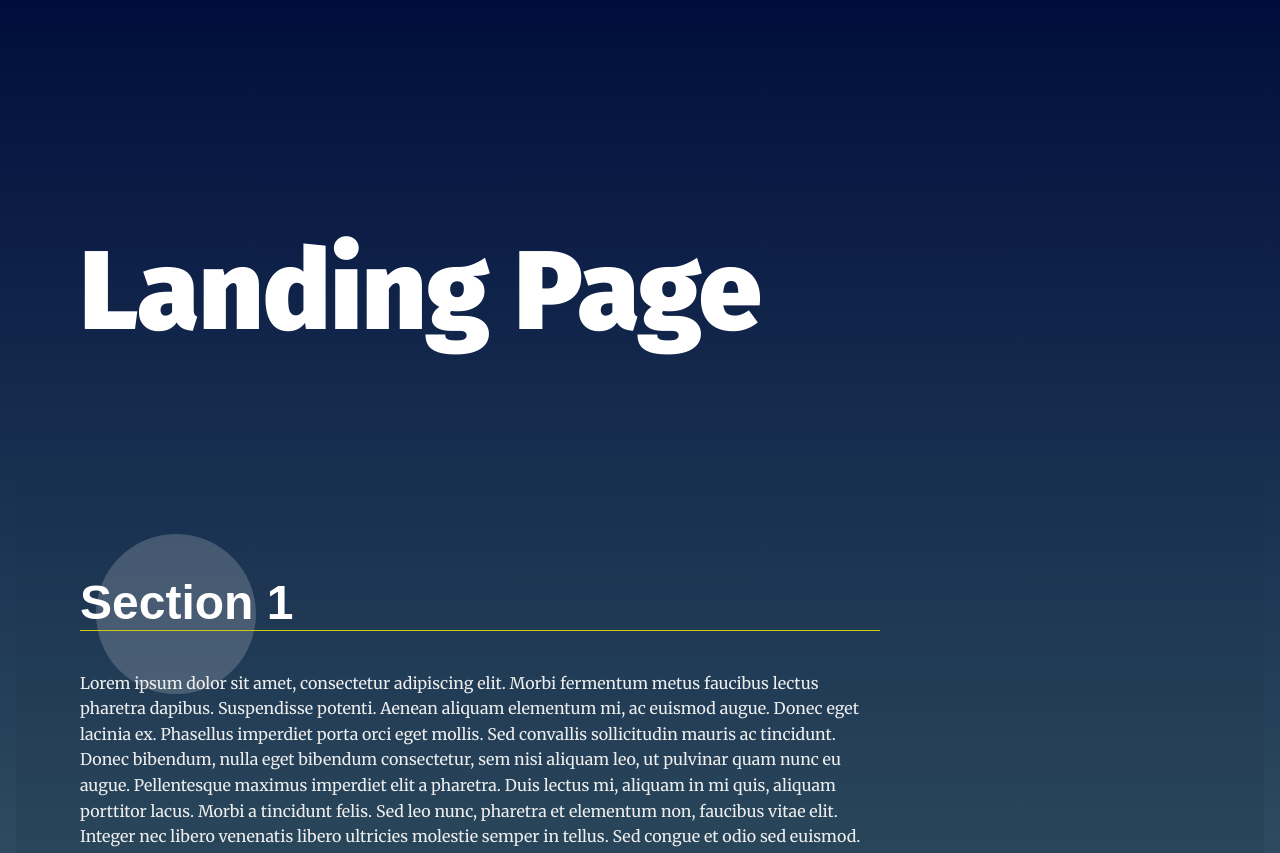
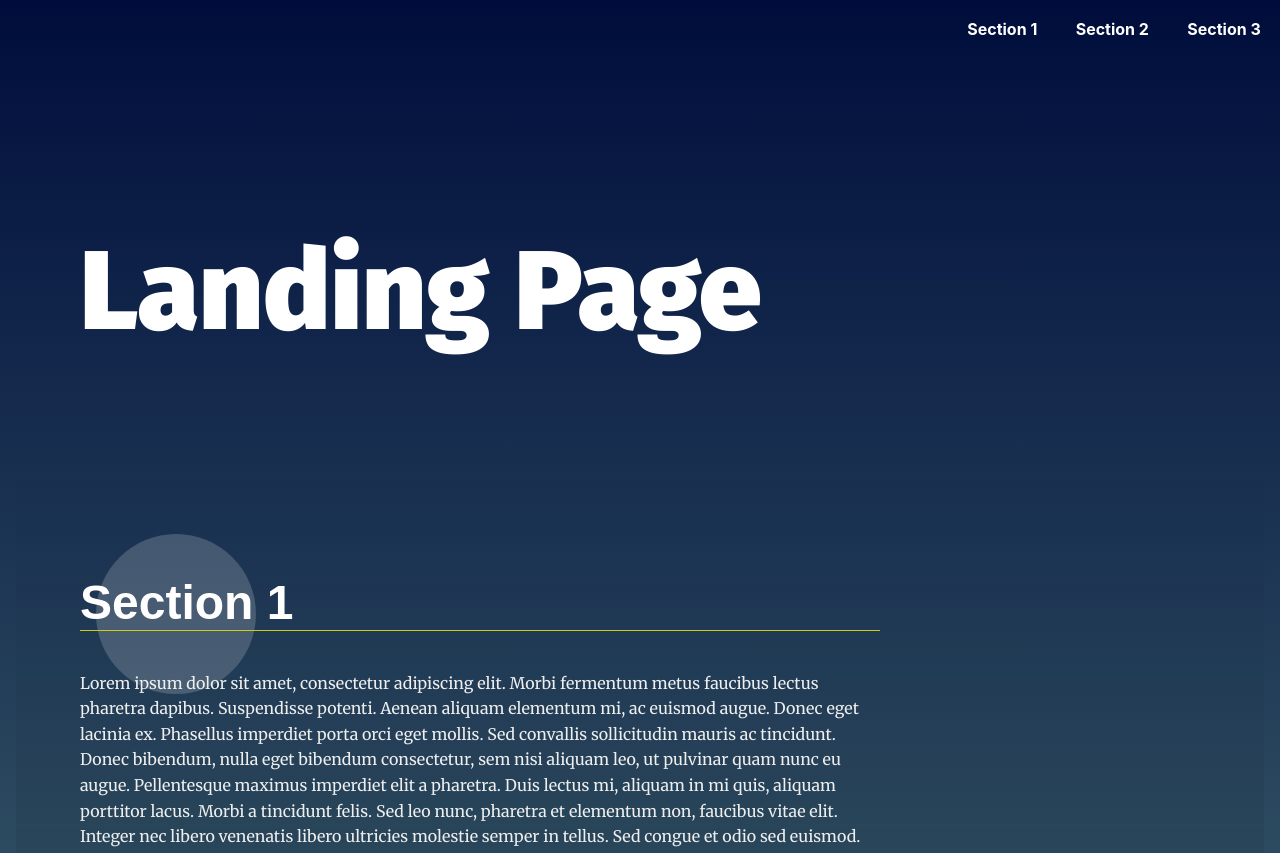
Before and after one commit to BackYard911/landing-page, a plain HTML site: page index.html in a window 1280 px wide. Shown: the top 853 px of the page. Drawn offline with Linux system fonts and the light colour scheme.

Commit message:
added the nav menu

```diff
--- a/css/styles.css
+++ b/css/styles.css
@@ -45,6 +45,7 @@ p {
     color: #eee;
 }
 
+
 /* ---- Layout Rules ---- */
 main {
     margin: 10vh 1em 10vh;
@@ -72,6 +73,9 @@ section {
 
 .navbar__menu li {
     display: inline-block;
+    margin: 1.5%;
+    font-family:-apple-system, BlinkMacSystemFont, 'Segoe UI', Roboto, Oxygen, Ubuntu, Cantarell, 'Open Sans', 'Helvetica Neue', sans-serif;
+    font-weight: bold;
 }
 
 .navbar__menu .menu__link {
@@ -90,11 +94,12 @@ section {
 
 /* Header Styles */
 .page__header {
-    background: #fff;
+    background:transparent;
     position: fixed;
     top: 0;
     width: 100%;
     z-index: 5;
+    text-align: right;
 }
 
 /* Footer Styles */
--- a/js/app.js
+++ b/js/app.js
@@ -17,6 +17,7 @@
  * Define Global Variables
  *
 */
+let ul = document.querySelector("ul");
 let doc = document.querySelector("document");
 let body = document.querySelector("h1");
 let sec1 = document.querySelector("#section1");
@@ -27,7 +28,12 @@ let mySection = [];
 for (const section of sections){
     mySection.push(section.firstElementChild.firstElementChild);
 }
+for (const section of mySection){
 
+    let li = document.createElement('li');
+    li.innerHTML = section.innerHTML;
+    ul.appendChild(li);
+}
 function isInViewport(element) {
     const rect = element.getBoundingClientRect();
     return (
@@ -64,6 +70,8 @@ function updatePosition(){
 
 window.addEventListener("scroll",updatePosition);
 
+
+
 /**
  * End Global Variables
  * Start Helper Functions
```
